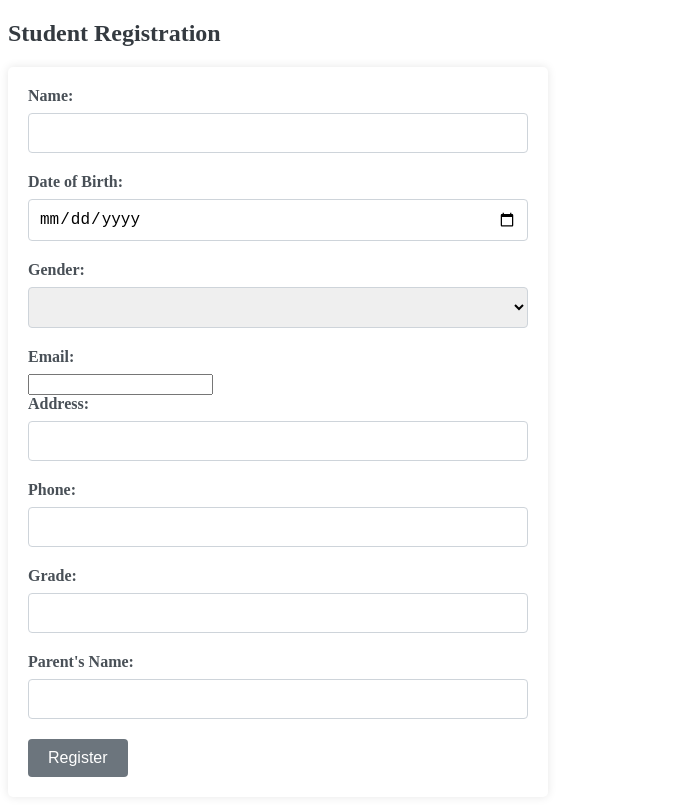
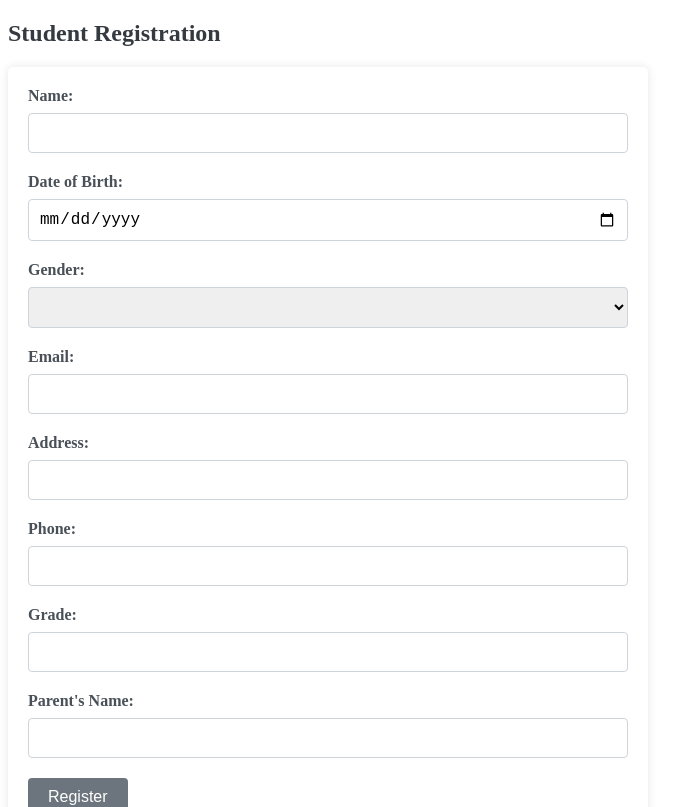
Before and after one commit to ou786/Student-Registration-app, an Angular app: page / in a window 1280 px wide. Shown: the top 807 px of the page, without its empty margins (0-682 px from the left). Built offline with nearby package versions, Linux system fonts and the light colour scheme.

Commit message:
Update student-registration.component.css

```diff
--- a/src/app/student-registration/student-registration.component.css
+++ b/src/app/student-registration/student-registration.component.css
@@ -15,7 +15,7 @@
   padding: 20px;
   border-radius: 5px;
   box-shadow: 0 0 10px rgba(0, 0, 0, 0.1);
-    max-width: 500px;
+  max-width: 600px;
   margin-bottom: 30px;
 }
 
@@ -28,6 +28,7 @@
 
 form input[type="text"],
 form input[type="date"],
+form input[type="email"],
 form select {
   width: 100%;
   padding: 10px;
@@ -41,6 +42,7 @@
 
 form input[type="text"]:focus,
 form input[type="date"]:focus,
+form input[type="email"]:focus,
 form select:focus {
   border-color: #80bdff;
   outline: none;
```
Lines whose indentation alone changed are shown as unchanged.
